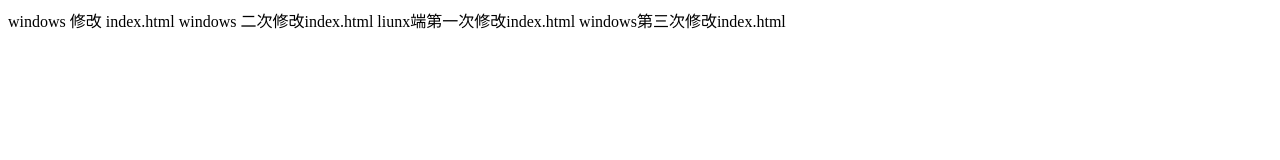
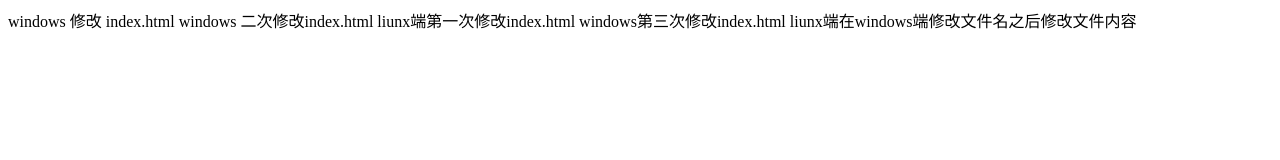
Before and after one commit to SunyanLBJ23/git_learing, a plain HTML site: page index.html in a window 1280 px wide. Drawn offline with Linux system fonts and the light colour scheme.

Commit message:
liunx端在windows端修改文件名之后修改内容

```diff
--- a/index.html
+++ b/index.html
@@ -12,5 +12,6 @@
 
   liunx端第一次修改index.html
   windows第三次修改index.html
+  liunx端在windows端修改文件名之后修改文件内容
 </body>
 </html>
```
